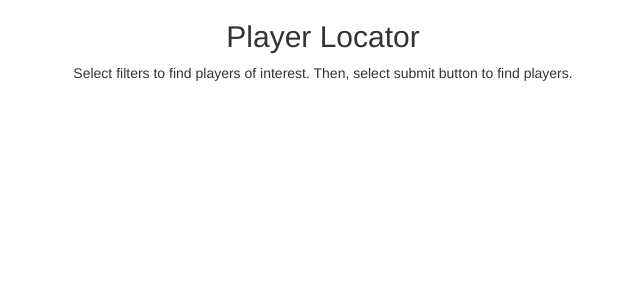
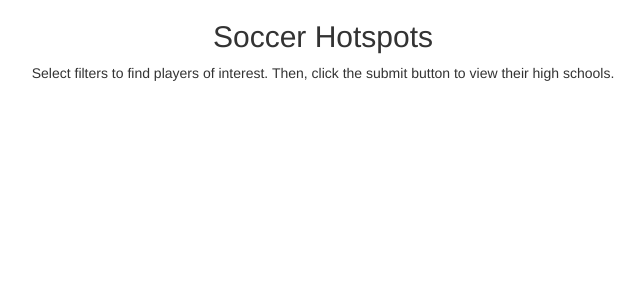
Before and after one commit to 20zurmca/SeniorProject, a Django app: page / in a window 1280 px wide. Shown: the top 300 px of the page, without its empty margins (317-958 px from the left). Run offline with Django 3.2, Linux system fonts and the light colour scheme; some libraries are stand-ins or nearby versions.

Commit message:
continued more on front end

```diff
--- a/soccersite/map/templates/map/index.html
+++ b/soccersite/map/templates/map/index.html
@@ -22,10 +22,10 @@
     <div id="header">
       <div class="content">
         <center>
-          <h2 id="name">Player Locator</h2>
+          <h2 id="name">Soccer Hotspots</h2>
           <p id="instruction">
-            Select filters to find players of interest. Then, select submit button
-            to find players.
+            Select filters to find players of interest. Then, click the submit button
+            to view their high schools.
           </p>
       </center>
       </div>
```
